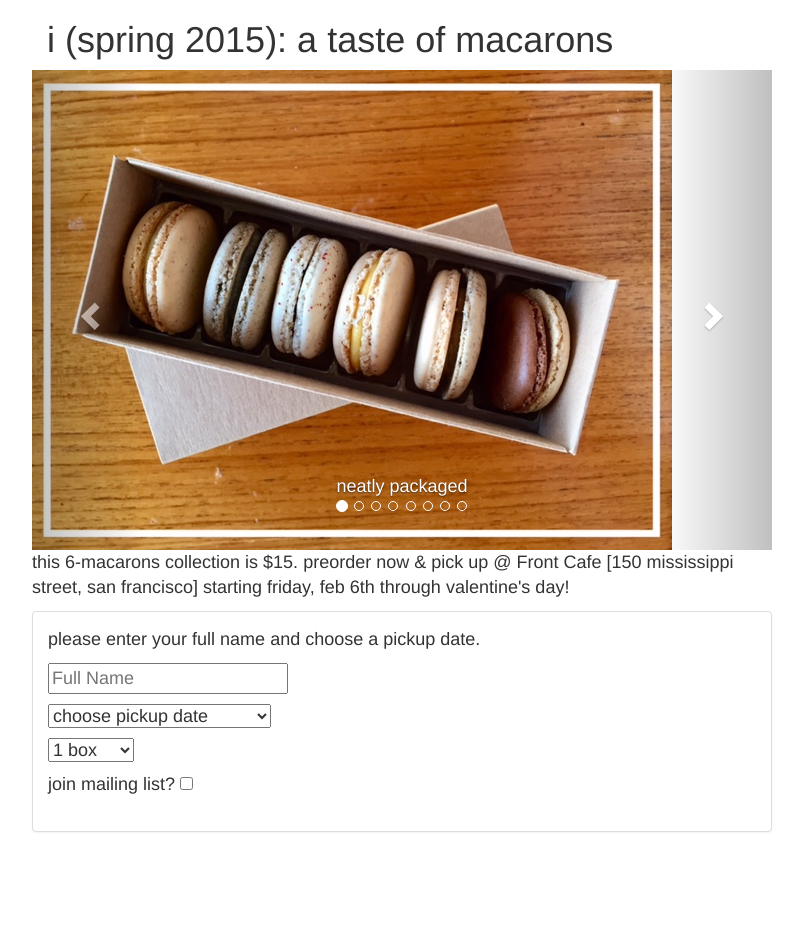
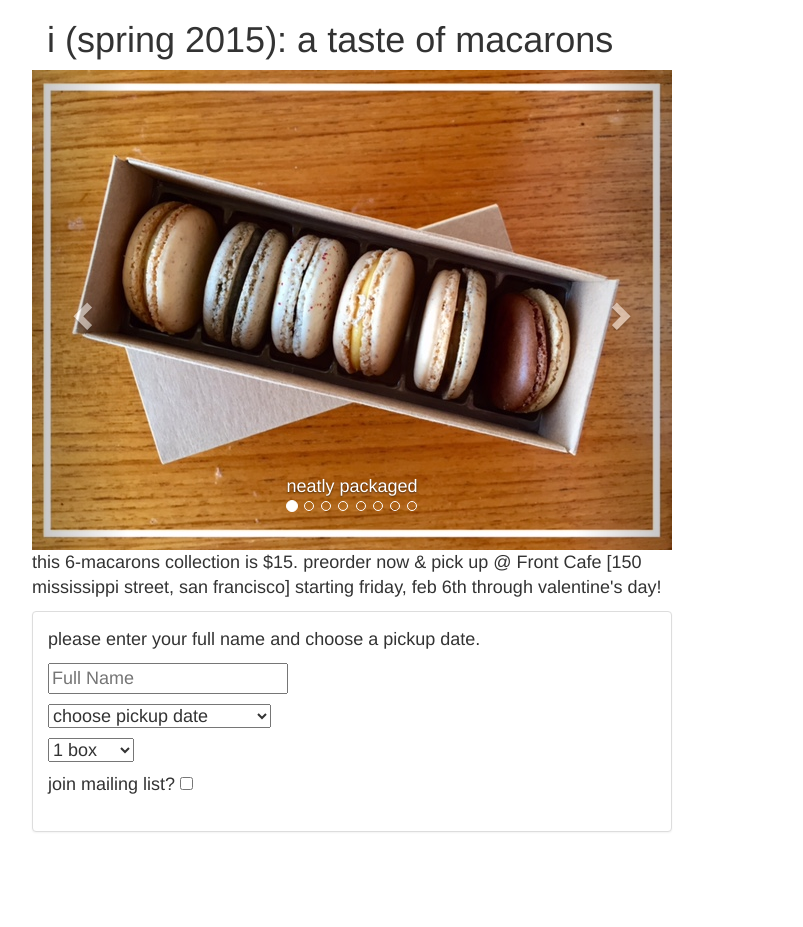
Before and after one commit to melangepastrylab/melangepastrylab.github.io, a Jekyll site: the page built from index.html, in a window 1280 px wide. Shown: the whole page, without its empty margins (23-826 px from the left). Built offline with Jekyll 4.4.1, drawn with Linux system fonts in a browser that asks for light colours; nearby versions of some CDN libraries.

Commit message:
align max-width with image

```diff
--- a/assets/style.css
+++ b/assets/style.css
@@ -1,7 +1,7 @@
 
 /* add custom css here */
 .bodyRow {
-  max-width: 740px;
+  max-width: 640px;
 }
 
 body {
```
